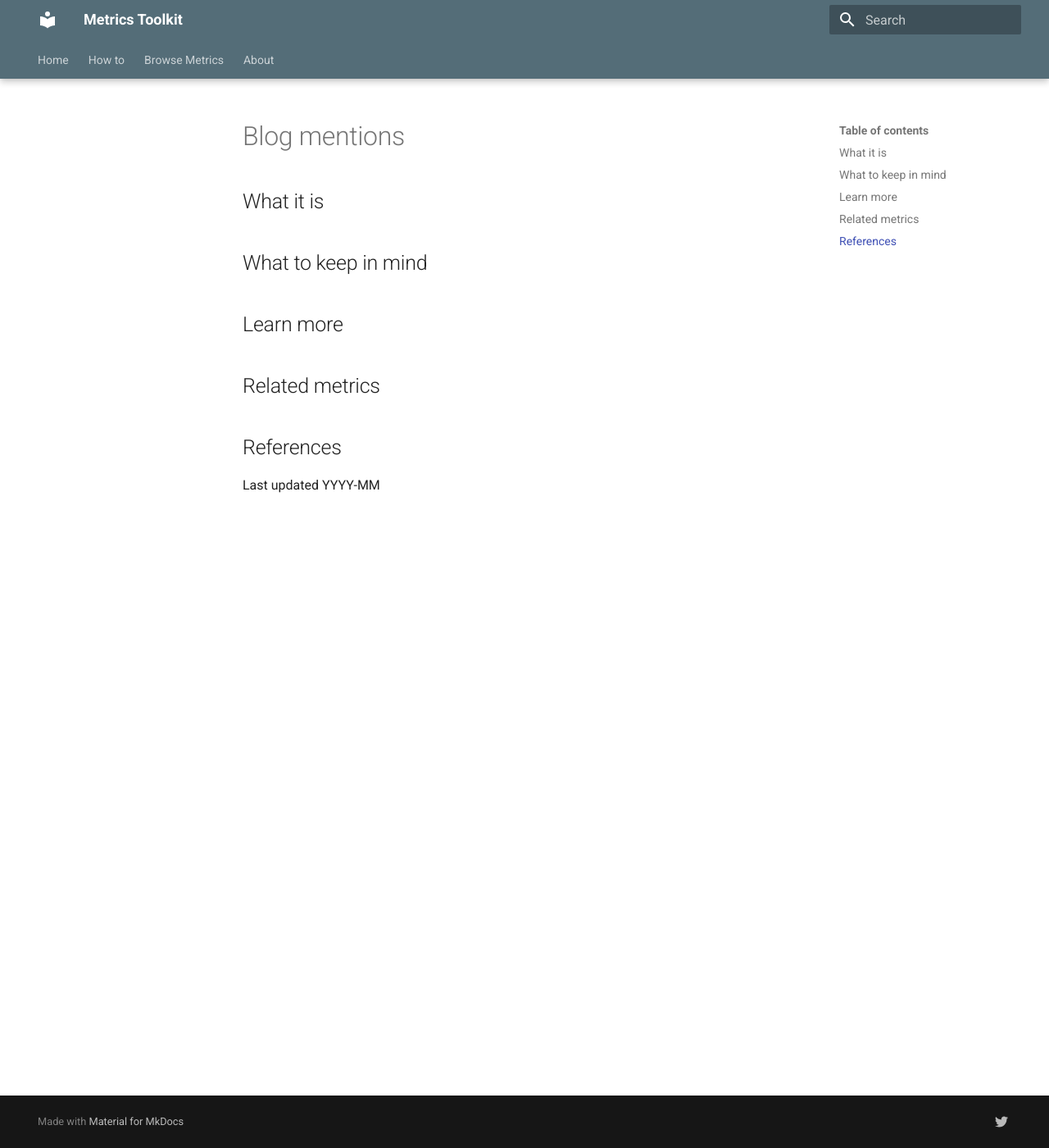
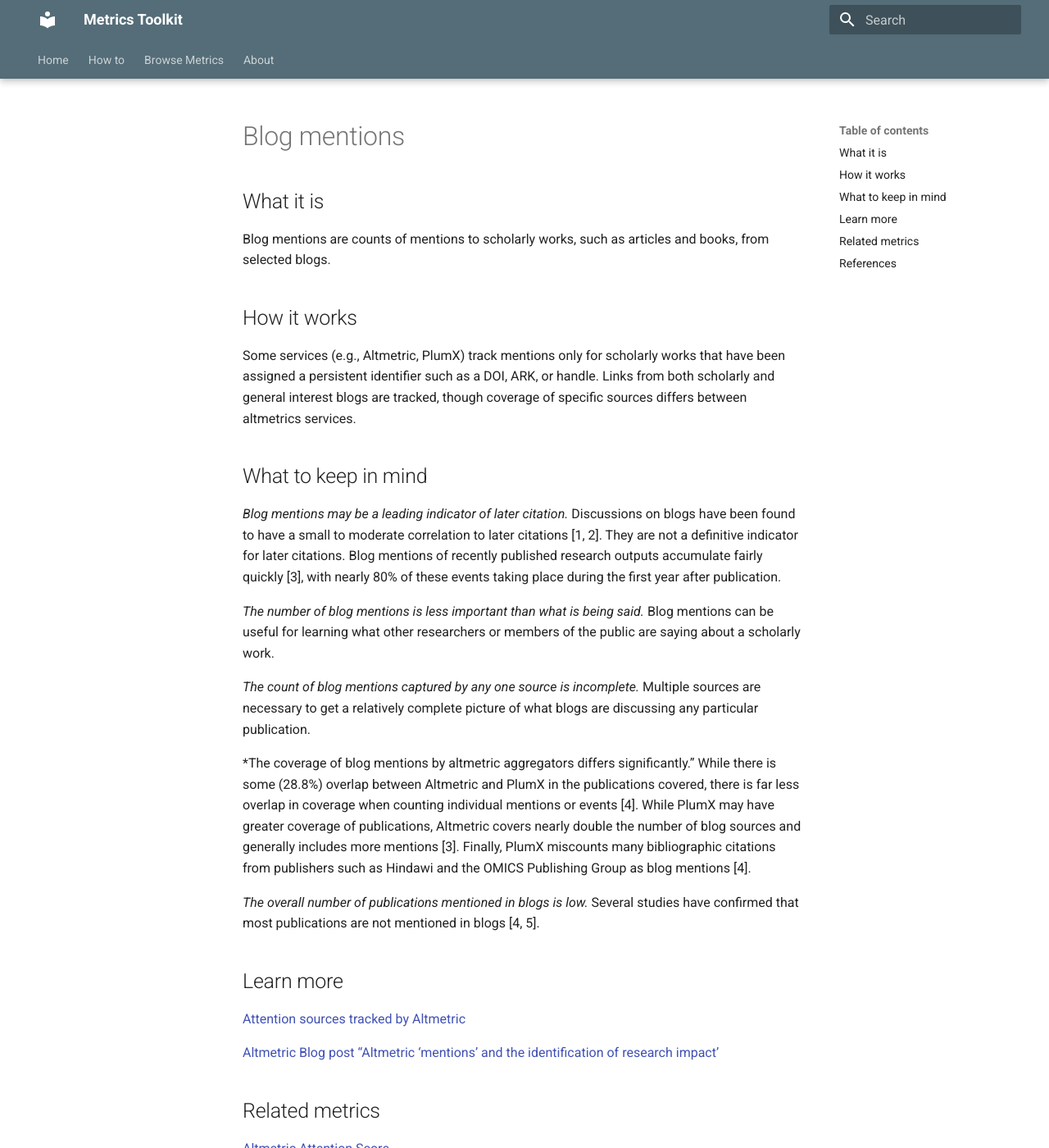
Before and after one commit to rchampieux/diy-documentation, an MkDocs documentation site: the page built from docs/blogmentions.md, in a window 1280 px wide and 1400 px high. Shown: the whole window at 82% size. Built offline with MkDocs 1.6.1 and Material for MkDocs 9.7.7, drawn with Linux system fonts in a browser that asks for light colours; some of the changed text lies outside the part shown.

Commit message:
publish updated post using new schema

```diff
--- a/docs/blogmentions.md
+++ b/docs/blogmentions.md
@@ -2,12 +2,45 @@
 
 ## What it is
 
+Blog mentions are counts of mentions to scholarly works, such as articles and books, from selected blogs.
+
+
+## How it works
+Some services (e.g., Altmetric, PlumX) track mentions only for scholarly works that have been assigned a persistent identifier such as a DOI, ARK, or handle. Links from both scholarly and general interest blogs are tracked, though coverage of specific sources differs between altmetrics services.
+
+
 ## What to keep in mind
+*Blog mentions may be a leading indicator of later citation.* Discussions on blogs have been found to have a small to moderate correlation to later citations [1, 2]. They are not a definitive indicator for later citations. Blog mentions of recently published research outputs accumulate fairly quickly [3], with nearly 80% of these events taking place during the first year after publication.
+
+*The number of blog mentions is less important than what is being said.* Blog mentions can be useful for learning what other researchers or members of the public are saying about a scholarly work.
+
+*The count of blog mentions captured by any one source is incomplete.* Multiple sources are necessary to get a relatively complete picture of what blogs are discussing any particular publication.
+
+*The coverage of blog mentions by altmetric aggregators differs significantly.” While there is some (28.8%) overlap between Altmetric and PlumX in the publications covered, there is far less overlap in coverage when counting individual mentions or events [4]. While PlumX may have greater coverage of publications, Altmetric covers nearly double the number of blog sources and generally includes more mentions [3]. Finally, PlumX miscounts many bibliographic citations from publishers such as Hindawi and the OMICS Publishing Group as blog mentions [4].
+
+*The overall number of publications mentioned in blogs is low.* Several studies have confirmed that most publications are not mentioned in blogs [4, 5].
 
 ## Learn more
+[Attention sources tracked by Altmetric](https://help.altmetric.com/support/solutions/articles/6000235927-blogs)
+
+[Altmetric Blog post “Altmetric ‘mentions’ and the identification of research impact’](https://www.altmetric.com/blog/altmetric-mentions-and-the-identification-of-research-impact/)
+
 
 ## Related metrics
 
+[Altmetric Attention Score]()
+
+[Facebook]()
+
+[Twitter mentions]()
+
+
 ## References
+1. Thelwall, M., Haustein, S., Larivière, V., & Sugimoto, C. R. (2013). Do Altmetrics Work? Twitter and Ten Other Social Web Services. *PLOS ONE*, 8(5), e64841. https://doi.org/10.1371/journal.pone.0064841
+2. Haustein, S., Bowman, T. D., & Costas, R. (2016). Interpreting “altmetrics”: Viewing acts on social media through the lens of citation and social theories. Theories of Informetrics and Scholarly Communication, 372–406.
+3. Fang, Z., & Costas, R. (2020). Studying the accumulation velocity of altmetric data tracked by Altmetric.com. *Scientometrics*, 123(2), 1077–1101. https://doi.org/10.1007/s11192-020-03405-9
+4. Ortega, J. L. (2019). The coverage of blogs and news in the three major altmetric data providers. Paper presented at the 17th International Conference of the International Society for Scientometrics and Informetrics, Rome, Italy. Available at https://osf.io/8xqjn
+5. Bornmann, L. (2014). Validity of altmetrics data for measuring societal impact: A study using data from Altmetric and F1000Prime. Journal of Informetrics, 8(4), 935–950. https://doi.org/10.1016/j.joi.2014.09.007
 
-Last updated YYYY-MM
+
+Last updated January 2023
```
